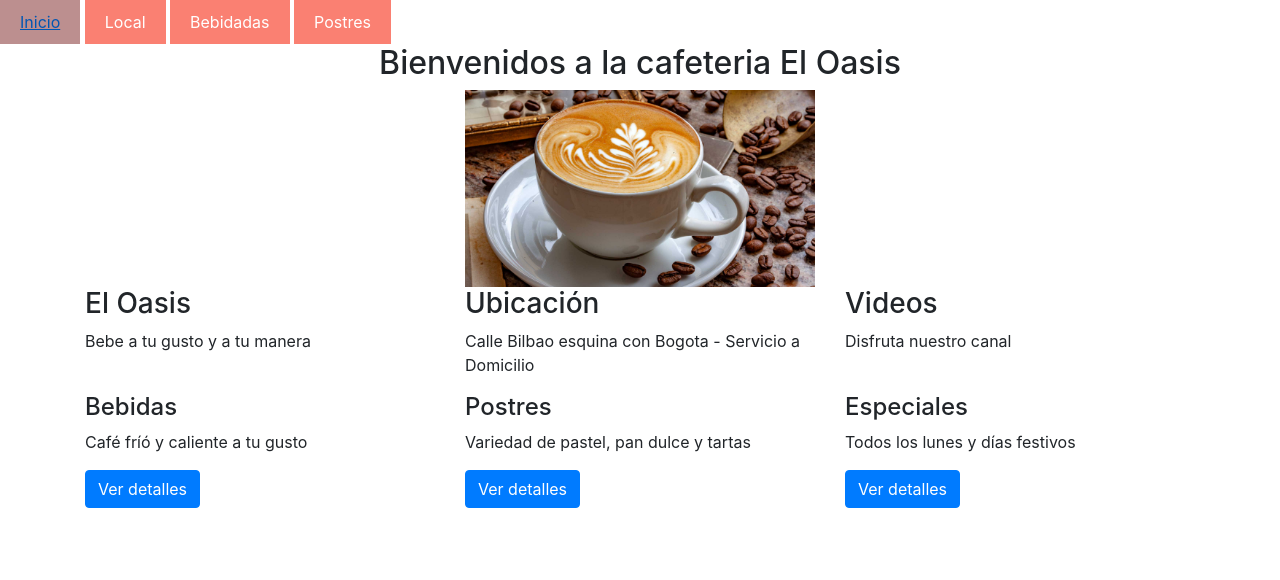
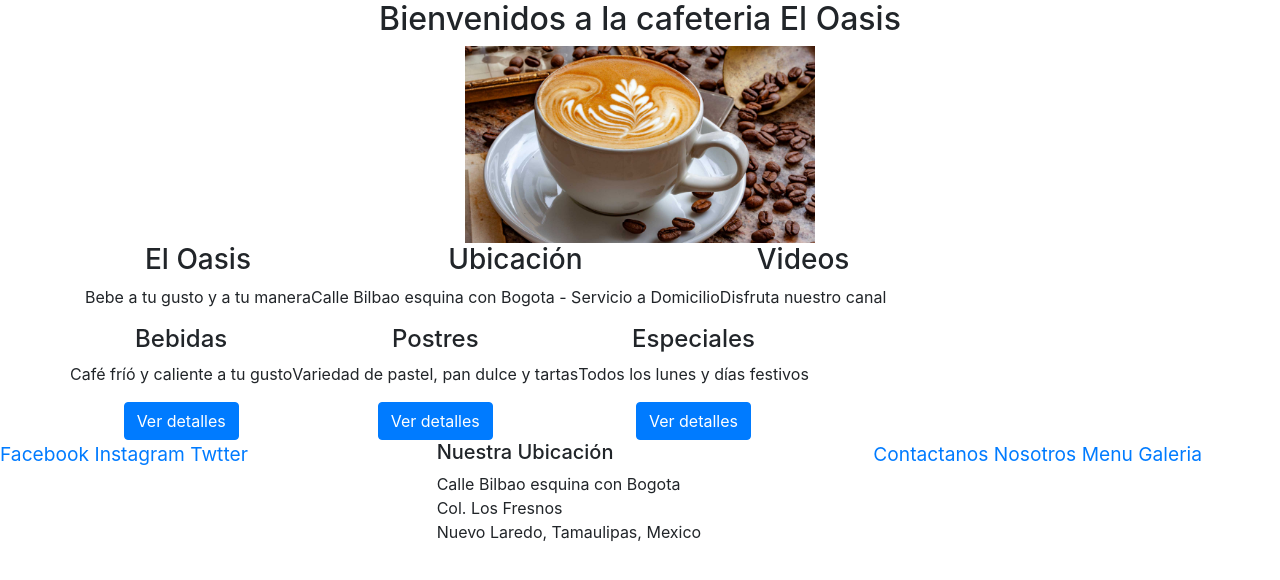
Before and after one commit to LuisContreras1299/17100195-ElOasis, a website: page index.html in a window 1280 px wide. Drawn offline with nearby package versions, Linux system fonts and the light colour scheme.

Commit message:
Cambio de grid a flex

```diff
--- a/index.css
+++ /dev/null
@@ -1,10 +0,0 @@
-.nav-enlace{
-	display:inline-block;
-	background: salmon;
-	color: #fff;
-	padding: 10px 20px;
-	text-decoration: none;
-}
-.nav-enlace:hover{
-	background: rosybrown;
-}
--- a/index.html
+++ b/index.html
@@ -4,17 +4,13 @@
 	<meta charset="UTF-8">
 	<meta name="viewport" content="width=device-width, initial-scale=1.0">
 	<title>El_Oasis</title>
-	<link rel="stylesheet" type="text/css" href="index.css">
 	<link rel="stylesheet" href="/node_modules/bootstrap/dist/css/bootstrap.min.css">
+	<link rel="stylesheet" type="text/css" href="principal.css">
+
 </head>
 
 <body>
-<nav>
-	<a href="#" class="nav-enlace">Inicio</a>
-	<a href="#" class="nav-enlace">Local</a>
-	<a href="#" class="nav-enlace">Bebidadas</a>
-	<a href="#" class="nav-enlace">Postres</a>
-</nav>
+
 	<div>
     <center>
 	<h2>Bienvenidos a la cafeteria El Oasis</h2>
@@ -22,36 +18,37 @@
    </center>
    </div>
  <div class="container">
-        <div class="row">
-            <div class="col-sm-4">
+ 	<center>
+        <div class="d-flex flex-wrap ">
+            <div class="d-flex flex-column card-design justify-content-between">
                 <h3>El Oasis</h3>
                 <p>Bebe a tu gusto y a tu manera </p>
             </div>
-            <div class="col-sm-4">
+           <div class="d-flex flex-column card-design justify-content-between">
                 <h3>Ubicación</h3>
                 <p>Calle Bilbao esquina con Bogota - Servicio a Domicilio </p>
             </div>
-            <div class="col-sm-4">
+            <div class="d-flex flex-column card-design justify-content-between">
                 <h3>Videos</h3>
                 <p>Disfruta nuestro canal</p>
             </div>
         </div>
         <div class="row">
-            <div class="col-sm-4">
+            <div class="d-flex flex-column card-design justify-content-between">
                 <div>
                     <h4>Bebidas</h4>
                     <p>Café fríó y caliente a tu gusto</p>
                 </div>
                 <div><button class="btn btn-primary btn-ver">Ver detalles</button></div>
             </div>
-            <div class="col-sm-4">
+           <div class="d-flex flex-column card-design justify-content-between">
                 <div>
                     <h4>Postres</h4>
                     <p>Variedad de pastel, pan dulce y tartas</p>
                 </div>
                 <div><button class="btn btn-primary btn-ver">Ver detalles</button></div>
             </div>
-            <div class="col-sm-4">
+            <div class="d-flex flex-column card-design justify-content-between">
                 <div>
                     <h4>Especiales</h4>
                     <p>Todos los lunes y días festivos</p>
@@ -61,7 +58,31 @@
 
 
         </div>
+        </center>
     </div>
+    <footer>
+        <div class="row">
+            <div class="col-sm-4 " style="font-size:larger;">
+                <a href="http://www.facebook.com">Facebook</a>
+                <a href="http://www.instagram.com">Instagram</a>
+                <a href="http://www.twtter.com">Twtter</a>
+            </div>
+            <div class="col-sm-4">
+                <address>
+                    <h5>Nuestra Ubicación</h5>
+                    <div>Calle Bilbao esquina con Bogota</div>
+                    <div>Col. Los Fresnos</div>
+                    <div>Nuevo Laredo, Tamaulipas, Mexico</div>
+                </address>
+            </div>
+            <div class="col-sm-4   align-items-end" style="font-size:larger;">
+                <a href="#">Contactanos</a>
+                <a href="#">Nosotros</a>
+                <a href="#">Menu</a>
+                <a href="#">Galeria</a>
+            </div>
+        </div>
+</footer>
 
     <!-- Optional JavaScript -->
     <!-- jQuery first, then Popper.js, then Bootstrap JS -->
```
Also changed, not shown: principal.css (added).
